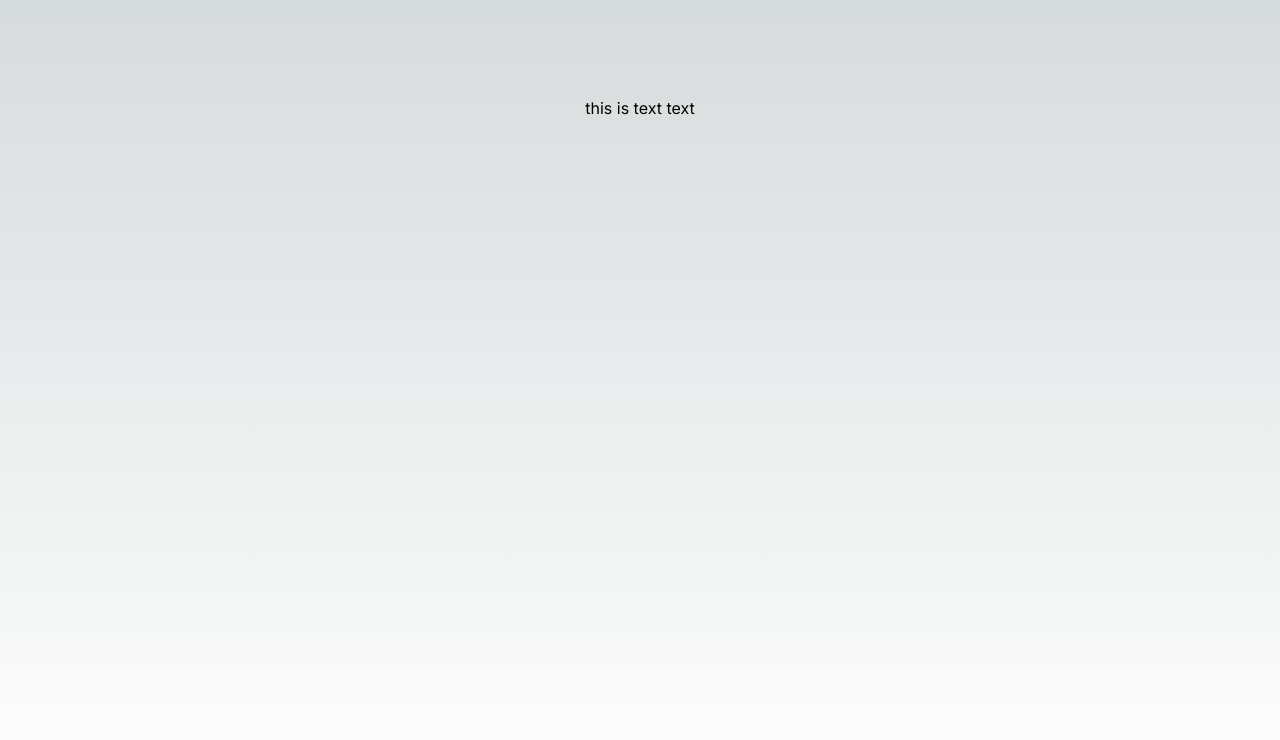
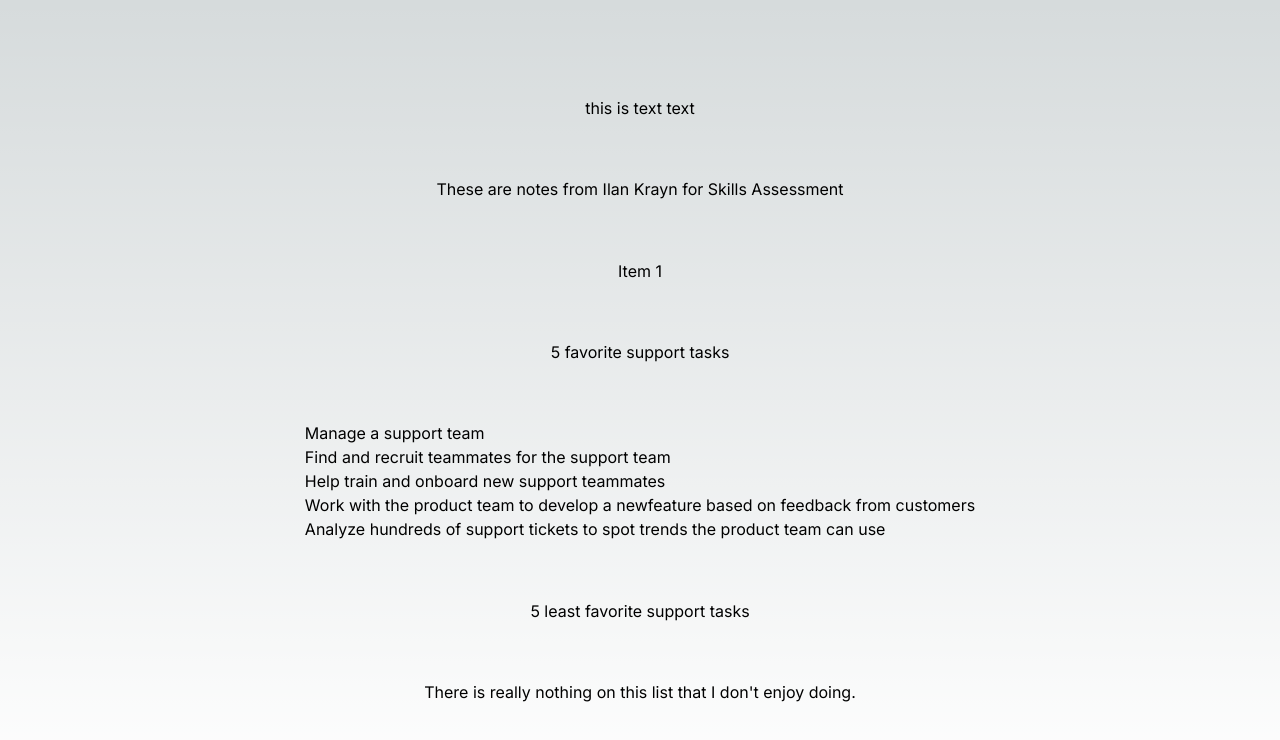
Before and after one commit to ilankr/nextjs, a Next.js app: page / in a window 1280 px wide. Shown: the top 740 px of the page. Built offline with nearby package versions, Linux system fonts and the light colour scheme.

Commit message:
Update page.tsx

```diff
--- a/app/page.tsx
+++ b/app/page.tsx
@@ -6,7 +6,22 @@ export default function Home() {
     <main className="flex min-h-screen flex-col items-center justify-between p-24">
 
       <p>this is text text</p>
+<h2>These are notes from Ilan Krayn for Skills Assessment</h2>
 
+<h3>Item 1</h3>
+
+<p>5 favorite support tasks</p>
+
+<ul>
+        <li>Manage a support team</li>
+<li>Find and recruit teammates for the support team </li>
+<li>Help train and onboard new support teammates</li>
+<li>Work with the product team to develop a newfeature based on feedback from customers</li>
+<li>Analyze hundreds of support tickets to spot trends the product team can use</li>
+</ul>
+
+<p>5 least favorite support tasks</p>
+There is really nothing on this list that I don't enjoy doing.
 
           </main>
     </body>
```
